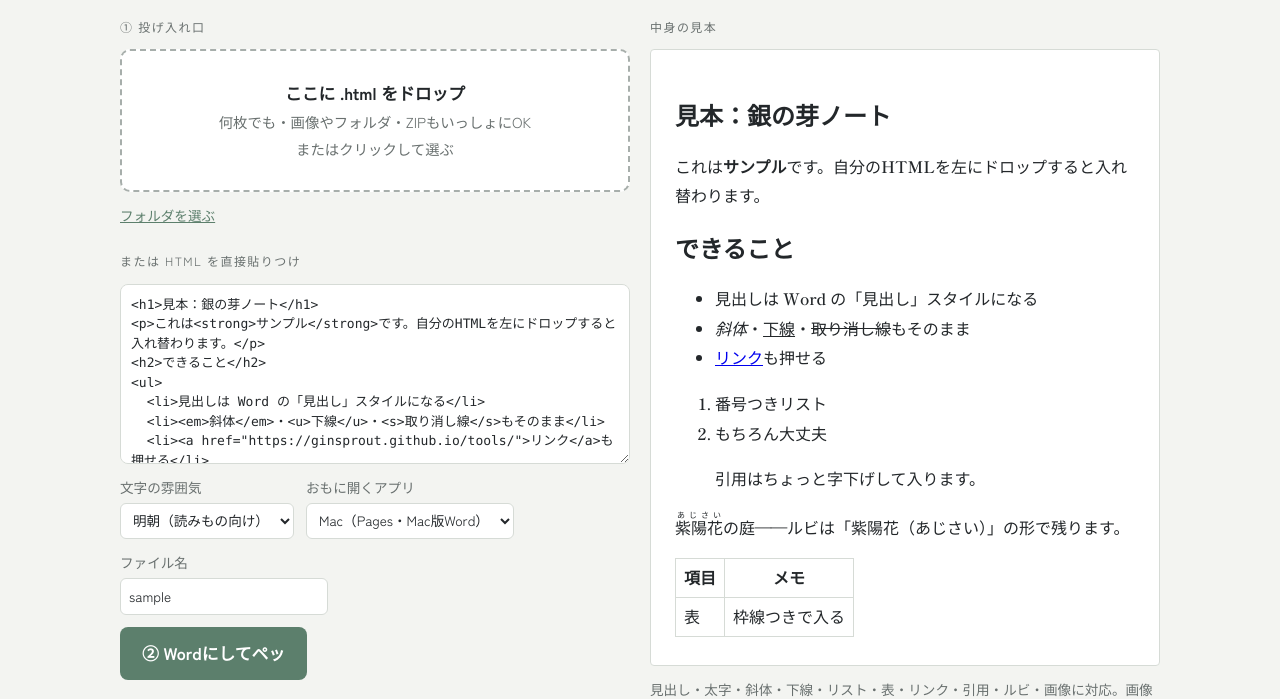
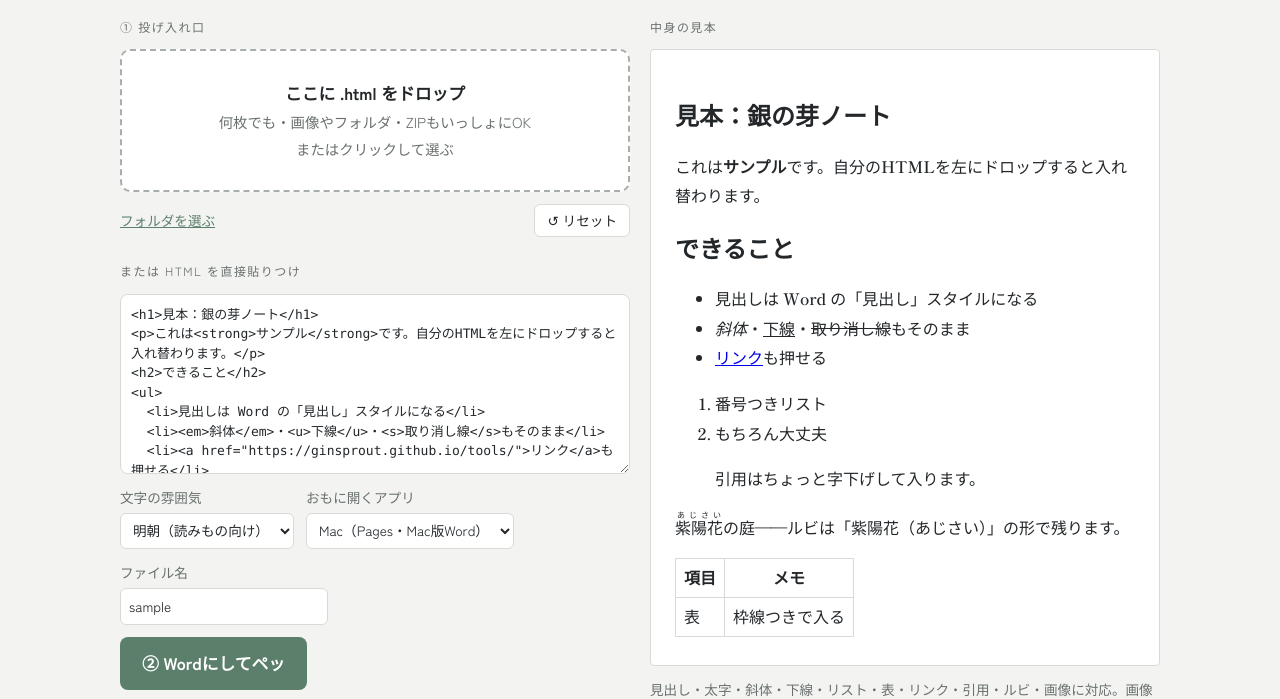
Before and after one commit to ginsprout/tools, a plain HTML site: page html2docx.html in a window 1280 px wide. Shown: the part 114-813 px from the top of the page. Drawn offline with nearby package versions, Linux system fonts and the light colour scheme.

Commit message:
ポイッとWord: always show the reset button
Co-Authored-By: Claude Opus 5.5 <noreply@anthropic.com>

```diff
--- a/html2docx.html
+++ b/html2docx.html
@@ -96,7 +96,7 @@ input[type=text]{min-width:0;width:14em;max-width:100%}
       <div class="filebar">
         <span id="summary"></span>
         <button type="button" class="link" id="pickFolder">フォルダを選ぶ</button>
-        <button type="button" class="reset" id="clear" hidden>↺ リセット</button>
+        <button type="button" class="reset" id="clear">↺ リセット</button>
       </div>
       <ul class="files" id="files" hidden></ul>
       <div class="label" id="srcLabel">または HTML を直接貼りつけ</div>
@@ -552,9 +552,8 @@ function say(msg,warn){ status.textContent=msg; status.classList.toggle("warn",!
 
 function render(){
   const real = docs.filter(d=>!d.sample);
-  list.hidden = clearBtn.hidden = real.length===0;
+  list.hidden = real.length===0;
   summary.textContent = real.length ? `HTML ${real.length}件・画像 ${res.size}枚` : (res.size ? `画像 ${res.size}枚（HTMLがまだです）` : "");
-  if(res.size && !real.length) clearBtn.hidden = false;
   list.innerHTML = "";
   real.forEach(doc=>{
     const i = docs.indexOf(doc), {all, miss} = countImages(doc);
```
